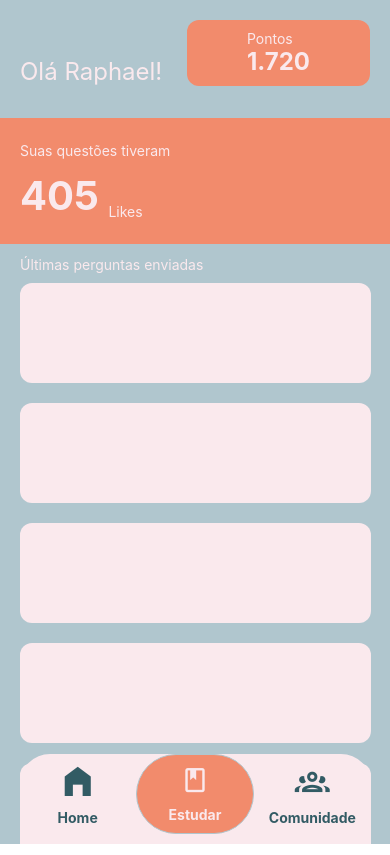
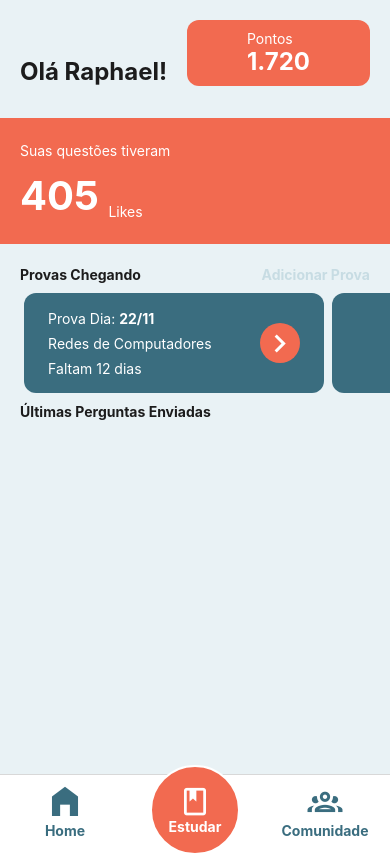
Before and after one commit to RobertoSantos98/SimuQuestion, a React Native app: screen /Home in a window 390 px wide. Built offline with nearby package versions, Linux system fonts and the light colour scheme.

Commit message:
Pagina Comunidade adicionada.

```diff
--- a/package.json
+++ b/package.json
@@ -11,6 +11,7 @@
   "dependencies": {
     "@react-navigation/bottom-tabs": "^6.6.1",
     "@react-navigation/native": "^6.1.18",
+    "axios": "^1.7.7",
     "expo": "~51.0.28",
     "expo-status-bar": "~1.12.1",
     "react": "18.2.0",
--- /dev/null
+++ b/src/Components/ButtonNew/index.js
@@ -0,0 +1,28 @@
+import { View, Text, StyleSheet } from 'react-native';
+import Icon from 'react-native-vector-icons/MaterialCommunityIcons';
+
+import Colors from '../Colors';
+
+export default function ButtonNew({ focused, size}) {
+ return (
+    <View style={{
+        backgroundColor: Colors.coral,
+        width: 90,
+        height: 90,
+        borderRadius: 45,
+        alignItems: 'center',
+        justifyContent: 'center',
+        borderWidth: 2,
+        borderColor: Colors.white
+        }}>
+
+        <Icon
+            name={ focused ? 'book-open-variant' : 'book-outline' }
+            size={ focused ? size + 18 : size + 8 }
+            color={Colors.white} />
+        <Text style={{ color: focused ? Colors.white : Colors.white, fontWeight: 'bold'}} >
+            Estudar
+        </Text>
+    </View>
+  );
+}
--- a/src/Components/Colors/index.js
+++ b/src/Components/Colors/index.js
@@ -1,10 +1,12 @@
 
 const Colors = {
-    white: '#FAE9ED',
-    azulClaro: '#B0C6CE',
-    azulMedio: '#517B99',
-    azulEscuro: '#325B64',
-    coral: '#F28B6C'
+    white: '#FFFFFF',        // Branco puro para maior contraste
+    azulClaro: '#C7DCE3',    // Azul claro mais suave e arejado
+    azulMedio: '#5A8CAA',   // Azul médio um pouco mais vibrante
+    azulEscuro: '#3A6D7F',     // Azul escuro mais profundo e elegante
+    coral: '#F26A50',
+    azulMuitoClaro: '#E9F2F5',
+    texto: '#1C1C1C'
 };
 
 export default Colors;
--- a/src/Pages/Comunidade/index.js
+++ b/src/Pages/Comunidade/index.js
@@ -1,17 +1,94 @@
-import { View, Text, StyleSheet } from 'react-native';
+import react, { useState, useEffect } from 'react';
+import { View, Text, StyleSheet, FlatList, ActivityIndicator, TouchableOpacity } from 'react-native';
+import axios from 'axios';
+import Icon from 'react-native-vector-icons/MaterialCommunityIcons';
+
 import Colors from '../../Components/Colors';
 
 export default function Comunidade() {
+
+    const baseURL = 'https://api.github.com';
+    const perPage = 20;
+
+    const [ data, setData ] = useState([]);
+    const [ loading, setLoading ] = useState(false);
+    const [ page, setPage ] = useState(1);
+
+    useEffect(() => {
+        LoadAPI();
+    },[]);
+
+    async function LoadAPI() {
+      setLoading(true);
+
+      const response = await axios.get(`${baseURL}/search/repositories?q=react&per_page=${perPage}&page=${page}`);
+
+      setData([...data, ...response.data.items]);
+      setPage(page + 1);
+      setLoading(false);
+    }
+
+
  return (
    <View style={styles.container} >
-        <Text>Tela Comunidade</Text>
+        <Text style={{fontSize: 24, color: Colors.coral, fontWeight: 'bold', marginVertical: 12}} >Perguntas da Comunidade</Text>
+
+        <FlatList
+          style={{marginTop: 8}}
+          contentContainerStyle={{marginHorizontal: 20}}
+          data={data}
+          keyExtrator={ item => String(item.id)}
+          renderItem={ ({item}) => <ListItem data={item} /> }
+          onEndReached={LoadAPI}
+          onEndReachThreshold={0.1}
+          ListFooterComponent={ <FooterList Load={loading} /> }
+        />
    </View>
   );
+}
+
+function ListItem({data}) {
+    return(
+      <View style={styles.listItem}>
+        <Text style={styles.listText} >{data.full_name}</Text>
+        <Text style={styles.listText} >{data.description}</Text>
+        <View style={{marginHorizontal: 12, marginVertical: 4}} >
+          <TouchableOpacity>
+            <Icon name='heart-circle' size={28} color='#FF4136'/>
+          </TouchableOpacity>
+
+        </View>
+
+      </View>
+    )
+}
+
+function FooterList({ Load }) {
+  if (!Load) return null;
+  return(
+    <View>
+      <ActivityIndicator size={40} color={Colors.azulClaro} />
+    </View>
+  )
 }
 
 const styles = StyleSheet.create({
   container:{
     flex: 1,
-    backgroundColor: Colors.azulClaro
+    backgroundColor: Colors.azulMuitoClaro,
+    alignItems: 'center'
+  },
+  listItem:{
+    backgroundColor: Colors.white,
+    borderRadius: 10,
+    marginHorizontal: 4,
+    marginVertical: 4,
+    elevation: 4
+  },
+  listText:{
+    fontSize: 16,
+    marginHorizontal: 12,
+    marginVertical: 8
+
   }
 })
--- a/src/Pages/Home/index.js
+++ b/src/Pages/Home/index.js
@@ -1,11 +1,18 @@
-import { View, Text, StyleSheet, ScrollView } from 'react-native';
+import React, { useState, useEffect } from 'react';
+import { View, Text, StyleSheet, ScrollView, FlatList, TouchableOpacity } from 'react-native';
 import Colors from '../../Components/Colors';
+import Icon from 'react-native-vector-icons/MaterialCommunityIcons';
 
 export default function Home() {
+
+    const [ data, setData ] = useState([]);
+    const [ loading, setLoading ] = useState(false);
+    const [ error, setError ] = useState(null);
+
  return (
    <View style={styles.container} >
       <View style={{flexDirection: 'row', justifyContent:'space-between', marginHorizontal: 20, marginVertical: 20, alignItems: 'flex-end'}} >
-        <Text style={{fontSize:24, color: Colors.white}} >Olá Raphael! </Text>
+        <Text style={{fontSize:24, color: Colors.texto, fontWeight: 'bold'}} >Olá Raphael! </Text>
         <View style={{backgroundColor: Colors.coral, paddingHorizontal: 60, paddingVertical: 10, borderRadius: 12}} >
           <Text style={{color: Colors.white}}>Pontos</Text>
           <Text style={{color:Colors.white, fontSize: 24, fontWeight: 'bold'}}>1.720</Text>
@@ -19,33 +26,43 @@ export default function Home() {
           </View>
         </View>
 
-        <ScrollView>
-          <Text style={{color: Colors.white, marginHorizontal: 20}} >Últimas perguntas enviadas</Text>
-          <View style={styles.conteudoPerguntas} >
+        <View style={{marginLeft: 20, marginVertical: 10}}>
+            <View style={{flexDirection: 'row', justifyContent: 'space-between'}}>
+              <Text style={{color: Colors.texto, marginBottom: 10, fontWeight: 'bold' }} >Provas Chegando</Text>
+              <TouchableOpacity style={{marginRight: 20}}>
+                <Text style={{color: Colors.azulClaro, marginBottom: 10, fontWeight: 'bold' }}>Adicionar Prova</Text>
+              </TouchableOpacity>
+            </View>
 
-          </View>
-          <View style={styles.conteudoPerguntas} >
+            <ScrollView horizontal={true}>
 
-          </View>
-          <View style={styles.conteudoPerguntas} >
+              <View style={styles.conteudoProvas} >
+                  <View>
+                      <Text style={{color: Colors.white, marginVertical: 4}}>Prova Dia: <Text style={{fontWeight: 'bold'}} >22/11</Text> </Text>
+                      <Text style={{color: Colors.white, marginVertical: 4}}>Redes de Computadores</Text>
+                      <Text style={{color: Colors.white, marginVertical: 4}}>Faltam 12 dias</Text>
+                  </View>
+                  <TouchableOpacity style={{backgroundColor: Colors.coral, height: 40, width: 40, borderRadius: 20, alignItems: 'center', justifyContent: 'center'}} >
+                    <Icon name='chevron-right' size={36} color={Colors.white} />
+                  </TouchableOpacity>
+              </View>
+              <View style={styles.conteudoProvas} >
+                  <Text style={{color: Colors.white, marginHorizontal: 20, marginVertical: 8}}>Prova Dia 22/11</Text>
+              </View>
 
-          </View>
-          <View style={styles.conteudoPerguntas} >
+            </ScrollView>
+        </View>
 
-          </View>
-          <View style={styles.conteudoPerguntas} >
+        <View style={{marginHorizontal: 20}}>
+            <Text style={{color: Colors.texto, marginBottom: 10, fontWeight: 'bold' }}>Últimas Perguntas Enviadas</Text>
 
-          </View>
-          <View style={styles.conteudoPerguntas} >
+            <FlatList>
 
-          </View>
-          <View style={styles.conteudoPerguntas} >
+            </FlatList>
+        </View>
 
-          </View>
-          <View style={styles.conteudoPerguntas} >
 
-          </View>
-        </ScrollView>
+
    </View>
   );
 }
@@ -53,7 +70,7 @@ export default function Home() {
 const styles = StyleSheet.create({
   container:{
     flex: 1,
-    backgroundColor: Colors.azulClaro
+    backgroundColor: Colors.azulMuitoClaro
   },
   banner:{
     backgroundColor: Colors.coral,
@@ -61,6 +78,17 @@ const styles = StyleSheet.create({
     marginVertical: 12,
     paddingVertical: 24,
     gap: 12
+  },
+  conteudoProvas:{
+    width: 300,
+    height:100,
+    backgroundColor: Colors.azulEscuro,
+    borderRadius:12,
+    marginHorizontal: 4,
+    flexDirection: 'row',
+    alignItems: 'center',
+    justifyContent: 'space-around'
+
   },
   conteudoPerguntas:{
     width: '90%',
--- a/src/Pages/Routes/index.js
+++ b/src/Pages/Routes/index.js
@@ -1,11 +1,12 @@
 import { createBottomTabNavigator } from '@react-navigation/bottom-tabs';
 import Icon from 'react-native-vector-icons/MaterialCommunityIcons';
-import { Text } from 'react-native';
+
 
 import Home from '../Home';
 import Estudar from '../Estudar';
 import Comunidade from '../Comunidade';
 import Colors from '../../Components/Colors';
+import ButtonNew from '../../Components/ButtonNew';
 
 export default function Routes() {
 
@@ -18,24 +19,13 @@ export default function Routes() {
                 color: Colors.azulEscuro,
                 fontSize: 14,
                 fontWeight: 'bold',
-                marginVertical: 8,
-                marginTop: 0
+
             },
             tabBarStyle:{
-                borderTopWidth: 0,
-                position: 'absolute',
-                marginBottom: 10,
-                backgroundColor: Colors.white,
-                height: 80,
-                width: '90%',
-                borderRadius: 30,
-                elevation: 10,
-                justifyContent: 'space-between',
-                alignSelf: 'center',
-                left: '5%',
-                right: '5%'
-                // borderTopRightRadius: 30,
-                // borderTopLeftRadius: 30,
+                height: 70,
+                paddingBottom: 5,
+                paddingTop:5
+
             },
         }}
     >
@@ -56,36 +46,18 @@ export default function Routes() {
             name="Estudar"
             component={Estudar}
             options={{
-                tabBarLabel: ({ focused, color }) => (
-                    <Text style={{ color: focused ? Colors.white : Colors.white, fontWeight: 'bold', marginBottom:10}} >
-                        Estudar
-                    </Text>
-                ),
-                tabBarItemStyle:{
-                    backgroundColor: Colors.coral,
-                    borderRadius: 60,
-                    borderWidth: 1,
-                    borderColor: Colors.azulClaro,
-                    // position: 'absolute',
-                    // alignSelf: 'center',
-                    justifyContent: 'center',
-                    width: 80,
-                    height: 80
-                },
                 headerShown: false,
-                tabBarIcon: ({ color, size, focused }) => {
-                    if (focused) {
-                        return <Icon name='book-open-variant' size={ size + 24 } color={Colors.white} />
-                    }
-                    return <Icon name='book-outline' size={ size + 4 } color={ Colors.white } />
-                }
+                tabBarLabel: '',
+                tabBarIcon: ({ color, size, focused }) => (
+                   <ButtonNew focused={focused} size={size} />
+                )
             }}
         />
         <Tab.Screen
             name="Comunidade"
             component={Comunidade}
             options={{
-
+                headerShown: false,
                 tabBarIcon: ({ color, size, focused }) => {
                     if (focused) {
                         return <Icon name='account-group' size={ size + 16 } color={Colors.azulEscuro}/>
```
Also changed, not shown: 1 other file (tests, documents, lock files or other folders).
